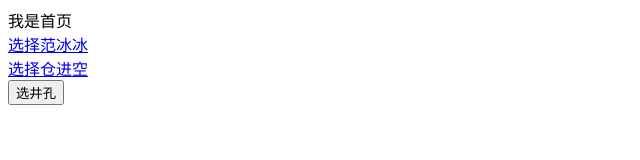
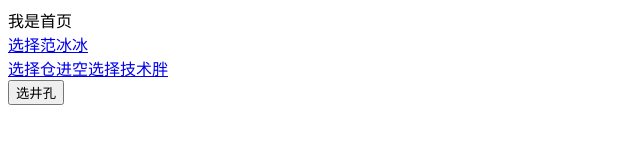
Before and after one commit to enoshima7/next.js_learn, a Next.js app: page / in a window 1280 px wide. Shown: the top 160 px of the page, without its empty margins (0-640 px from the left). Built offline with nearby package versions, Linux system fonts and the light colour scheme.

Commit message:
路由钩子函数

```diff
--- a/pages/index.js
+++ b/pages/index.js
@@ -3,6 +3,31 @@ import Link from 'next/link'
 import Router from 'next/router'
 
 const Home = () => {
+  // routeChangeStart
+  // routeChangeComplete
+  // beforeHistoryChange
+  // routeChangeError
+  // hashChangeStart
+  // hashChangeComplete
+  Router.events.on('routeChangeStart', (...args) => {
+    console.log('1. routeChangeStart=>路由开始变化，参数为', ...args)
+  })
+  Router.events.on('beforeHistoryChange', (...args) => {
+    console.log('2. beforeHistoryChange=>路由变化之前，参数为', ...args)
+  })
+  Router.events.on('routeChangeComplete', (...args) => {
+    console.log('3. routeChangeComplete=>路由变化结束，参数为', ...args)
+  })
+  Router.events.on('routeChangeError', (...args) => {
+    console.log('4. routeChangeError=>路由发生错误，参数为', ...args)
+  })
+  Router.events.on('hashChangeStart', (...args) => {
+    console.log('5. hashChangeStart=>hash路由变换之后，参数为', ...args)
+  })
+  Router.events.on('hashChangeComplete', (...args) => {
+    console.log('6. hashChangeComplete=>hash路由变化之前，参数为', ...args)
+  })
+
   function gotoXJJ() {
     Router.push({
       pathname: '/xjj',
@@ -20,6 +45,9 @@ const Home = () => {
         <Link href='/xjj?name=cjk'>
           <a>选择仓进空</a>
         </Link>
+        <Link href='#jspang'>
+          <a>选择技术胖</a>
+        </Link>
       </div>
       <div>
         <button onClick={gotoXJJ}>选井孔</button>
```
